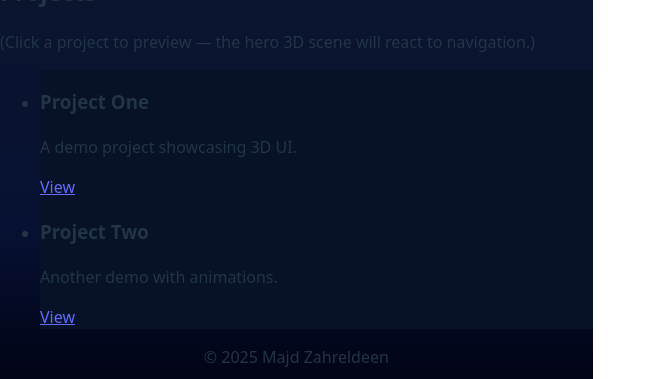
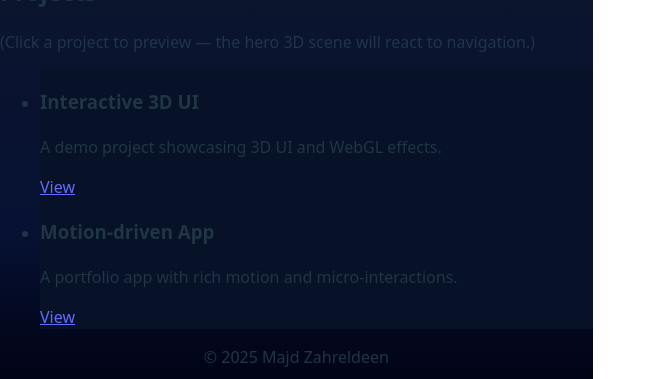
Before and after one commit to majdzahreldeen/my_protfo, a React (Vite) app: page /projects in a window 1280 px wide. Shown: the part 171-550 px from the top of the page, without its empty margins (0-656 px from the left). Built offline with nearby package versions, Linux system fonts and the light colour scheme.

Commit message:
feat(projects): add ProjectDetail, projects data, and 3D scene reactions to selection

```diff
--- a/src/App.tsx
+++ b/src/App.tsx
@@ -3,6 +3,7 @@ import { BrowserRouter, Routes, Route, Link, useLocation } from 'react-router-do
 import { AnimatePresence } from 'framer-motion'
 import Home from './pages/Home'
 import Projects from './pages/Projects'
+import ProjectDetail from './pages/ProjectDetail'
 
 const Footer = () => (
   <footer className="max-w-6xl mx-auto text-center py-12 text-sm text-gray-400">© {new Date().getFullYear()} Majd Zahreldeen</footer>
@@ -25,6 +26,7 @@ function AnimatedRoutes() {
       <Routes key={location.pathname} location={location}>
         <Route path="/" element={<Home />} />
         <Route path="/projects" element={<Projects />} />
+        <Route path="/projects/:id" element={<ProjectDetail />} />
         <Route path="*" element={<Home />} />
       </Routes>
     </AnimatePresence>
@@ -44,6 +46,9 @@ export default function App() {
           <AnimatedRoutes />
         </Suspense>
 
+        {/* routes for project details */}
+
+
         <Footer />
       </main>
     </BrowserRouter>
--- a/src/components/ThreeScene.tsx
+++ b/src/components/ThreeScene.tsx
@@ -4,7 +4,7 @@ import { Mesh, Vector3 } from 'three'
 import { OrbitControls, Preload, Sparkles } from '@react-three/drei'
 import { EffectComposer, Bloom } from '@react-three/postprocessing'
 
-function FloatingMesh({ pulseRef }: { pulseRef?: React.MutableRefObject<number> }) {
+function FloatingMesh({ pulseRef, color }: { pulseRef?: React.MutableRefObject<number>; color?: string }) {
   const ref = useRef<Mesh>(null!)
   const baseScale = 1
   useFrame((_, delta) => {
@@ -24,7 +24,7 @@ function FloatingMesh({ pulseRef }: { pulseRef?: React.MutableRefObject<number>
   return (
     <mesh ref={ref} castShadow>
       <torusKnotGeometry args={[1, 0.32, 256, 64]} />
-      <meshStandardMaterial color="#7c3aed" roughness={0.15} metalness={0.8} />
+      <meshStandardMaterial color={color || '#7c3aed'} roughness={0.15} metalness={0.8} />
     </mesh>
   )
 }
@@ -56,14 +56,17 @@ export default function ThreeScene({ sceneKey = 'home' }: { sceneKey?: string })
   // sceneKey prop can be used to trigger brief responses when routes change
   const pulseRef = useRef(0)
 
+  // derive color from sceneKey for a simple visual mapping
+  const color = sceneKey === 'project-one' ? '#7c3aed' : sceneKey === 'project-two' ? '#06b6d4' : '#7c3aed'
+
   // increment pulseRef when sceneKey changes
   const lastKey = useRef(sceneKey)
   if (lastKey.current !== sceneKey) {
     lastKey.current = sceneKey
-    pulseRef.current = 1.0 // start a pulse
+    pulseRef.current = 1.2 // start a stronger pulse on route/selection change
   }
 
-  // FloatingMesh reads pulseRef.current to do a quick scale/rotation effect
+  // FloatingMesh reads pulseRef.current to do a quick scale/rotation effect and color
   return (
     <div className="w-full h-96 sm:h-[520px]" style={{ background: 'linear-gradient(180deg,#040915 0%, #001226 100%)' }}>
       <Canvas camera={{ position: [0, 0, 4], fov: 45 }} shadows>
@@ -71,10 +74,10 @@ export default function ThreeScene({ sceneKey = 'home' }: { sceneKey?: string })
         <directionalLight position={[5, 5, 5]} intensity={1.2} castShadow />
         <pointLight position={[-5, -5, -5]} intensity={0.35} />
 
-        <FloatingMesh pulseRef={pulseRef} />
+        <FloatingMesh pulseRef={pulseRef} color={color} />
 
         {/* subtle sparkles / particle field */}
-        <Sparkles size={4} scale={[8, 4, 8]} position={[0, 0, -2]} speed={0.5} count={40} />
+        <Sparkles size={4} color={color} scale={[8, 4, 8]} position={[0, 0, -2]} speed={0.5} count={40} />
 
         <CameraParallax />
 
--- /dev/null
+++ b/src/data/projects.ts
@@ -0,0 +1,4 @@
+export const projects = [
+  { id: 'project-one', title: 'Interactive 3D UI', description: 'A demo project showcasing 3D UI and WebGL effects.', color: '#7c3aed' },
+  { id: 'project-two', title: 'Motion-driven App', description: 'A portfolio app with rich motion and micro-interactions.', color: '#06b6d4' },
+]
--- /dev/null
+++ b/src/pages/ProjectDetail.tsx
@@ -0,0 +1,40 @@
+import { useParams, Link } from 'react-router-dom'
+import { projects } from '../data/projects'
+import { motion } from 'framer-motion'
+import ThreeScene from '../components/ThreeScene'
+
+export default function ProjectDetail() {
+  const { id } = useParams()
+  const project = projects.find((p) => p.id === id)
+
+  if (!project) {
+    return (
+      <div className="max-w-6xl mx-auto py-12">
+        <h2 className="text-2xl font-semibold">Project not found</h2>
+        <p className="mt-4">The project you are looking for does not exist.</p>
+        <Link className="underline mt-6 block" to="/projects">Back to projects</Link>
+      </div>
+    )
+  }
+
+  return (
+    <motion.div
+      key={project.id}
+      initial={{ opacity: 0, y: 12 }}
+      animate={{ opacity: 1, y: 0 }}
+      exit={{ opacity: 0, y: -12 }}
+      transition={{ duration: 0.6 }}
+      className="max-w-6xl mx-auto py-12"
+    >
+      <h2 className="text-3xl font-semibold mb-4">{project.title}</h2>
+      <p className="text-gray-300 mb-6">{project.description}</p>
+
+      <div className="shadow-lg rounded-xl overflow-hidden mb-8">
+        {/* pass the project id as sceneKey so ThreeScene can change color/animation */}
+        <ThreeScene sceneKey={project.id} />
+      </div>
+
+      <Link className="underline" to="/projects">Back to projects</Link>
+    </motion.div>
+  )
+}
--- a/src/pages/Projects.tsx
+++ b/src/pages/Projects.tsx
@@ -1,5 +1,6 @@
 import { motion } from 'framer-motion'
 import { Link } from 'react-router-dom'
+import { projects } from '../data/projects'
 
 export default function Projects() {
   return (
@@ -14,20 +15,15 @@ export default function Projects() {
       <h2 className="text-3xl font-semibold mb-6">Projects</h2>
       <p className="text-gray-300 mb-6">(Click a project to preview — the hero 3D scene will react to navigation.)</p>
       <ul className="grid grid-cols-1 md:grid-cols-2 gap-6">
-        <li className="p-6 bg-[#071127] rounded-lg shadow-lg hover:scale-[1.01] transition-transform">
-          <h3 className="font-semibold">Project One</h3>
-          <p className="text-gray-300">A demo project showcasing 3D UI.</p>
-          <div className="mt-4">
-            <Link to="#" className="text-sm underline">View</Link>
-          </div>
-        </li>
-        <li className="p-6 bg-[#071127] rounded-lg shadow-lg hover:scale-[1.01] transition-transform">
-          <h3 className="font-semibold">Project Two</h3>
-          <p className="text-gray-300">Another demo with animations.</p>
-          <div className="mt-4">
-            <Link to="#" className="text-sm underline">View</Link>
-          </div>
-        </li>
+        {projects.map((p) => (
+          <li key={p.id} className="p-6 bg-[#071127] rounded-lg shadow-lg hover:scale-[1.01] transition-transform">
+            <h3 className="font-semibold">{p.title}</h3>
+            <p className="text-gray-300">{p.description}</p>
+            <div className="mt-4">
+              <Link to={`/projects/${p.id}`} className="text-sm underline">View</Link>
+            </div>
+          </li>
+        ))}
       </ul>
     </motion.div>
   )
```
